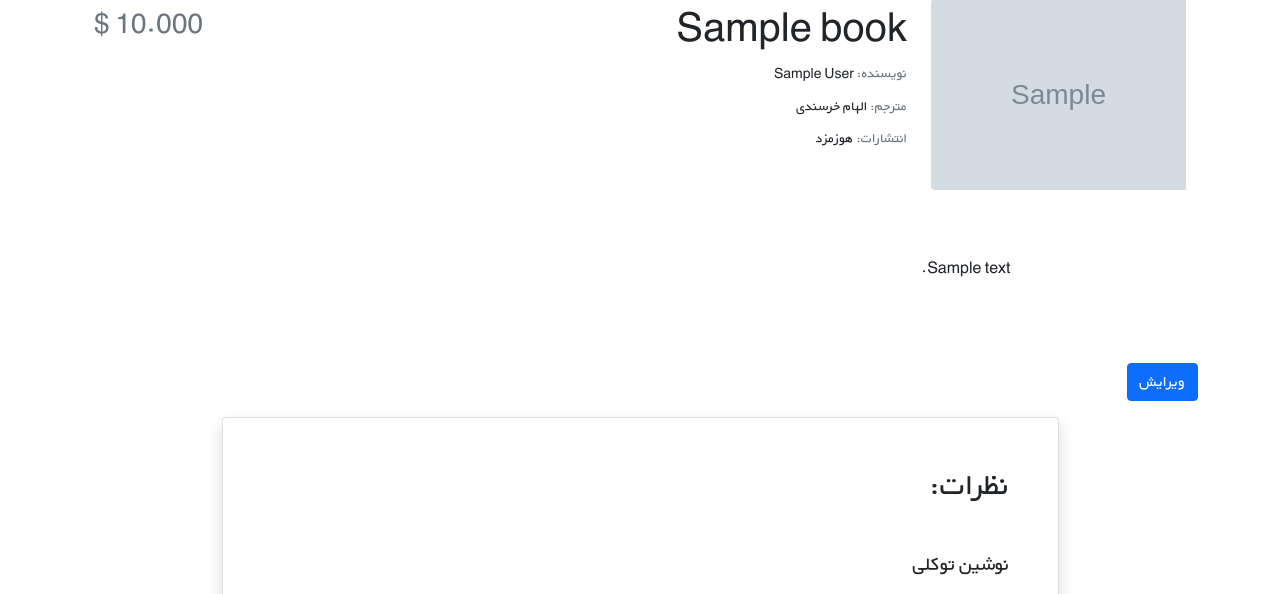
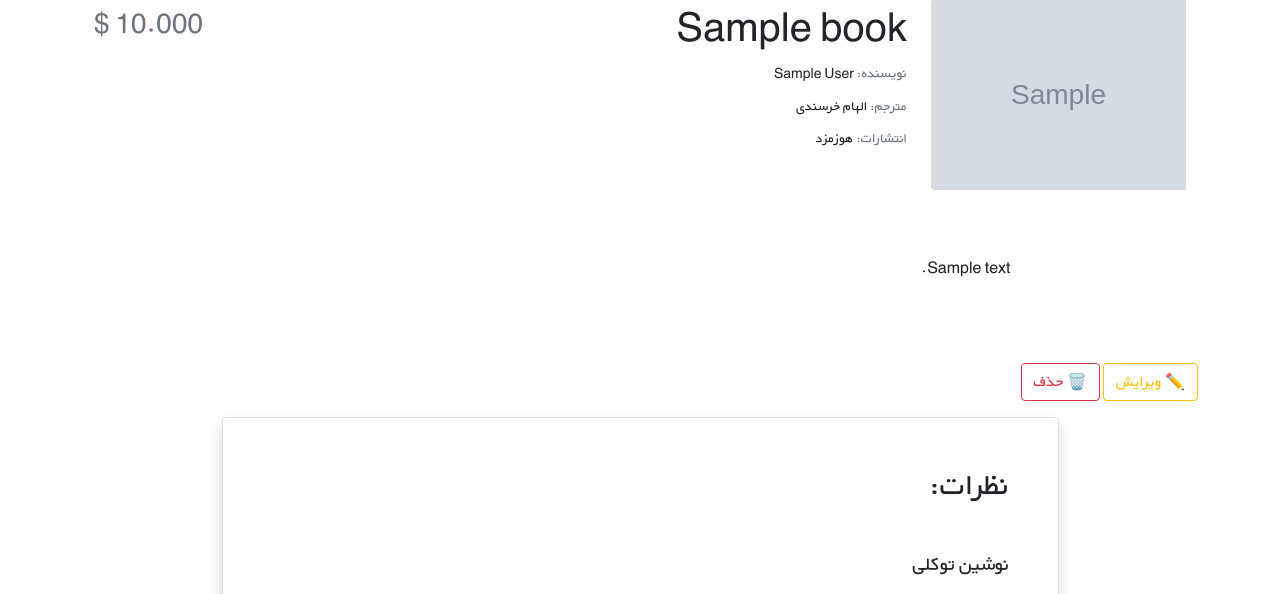
Before and after one commit to sabermodirian/bookstore, a Django app: page /books/1/ in a window 1280 px wide. Shown: the part 110-704 px from the top of the page. Run offline with Django 5.2, Linux system fonts and the light colour scheme; tables that the repository leaves empty hold one stand-in row (values such as "Sample post"); grey boxes marked "Sample" are stand-in pictures.

Commit message:
45)قرار دادن امکان ویرایش و حذف کتابها در دو تمپلیت لیست book_list.html جزئیات کتاب book_details.html:

```diff
--- a/books/templates/books/book_details.html
+++ b/books/templates/books/book_details.html
@@ -23,7 +23,9 @@
                             <h5 class="small my-1"><span class="text-muted">نویسنده: </span>{{ book.author }}</h5>
                             <h5 class="small my-1"><span class="text-muted">مترجم: </span>الهام خرسندی</h5>
                             <h5 class="small my-1"><span class="text-muted">انتشارات: </span>هوزمزد</h5>
+
                         </div>
+
                         <div class="col-xs-12 col-md-3 d-flex flex-column">
                             <h3 class="align-self-center pt-2 text-muted align-self-md-end">
                                 {{ book.price }} $
@@ -37,10 +39,22 @@
                         {{ book.description|linebreaks }}
                     </div>
                 </div>
-                <button type="button" class="btn btn-primary"
-                        onclick="window.location.href='{% url 'books:book_update' pk=book.pk %}'">
-                    ویرایش
+
+            <button type="button" class="btn btn-outline-warning"
+                        onclick="window.location.href='{% url 'books:book_update' book.id %}'">
+                     ✏️ ویرایش
                 </button>
+{#book.id == pk=book.pk نکته:#}
+    {# فرم امن برای حذف کتاب #}
+    <form action="{% url 'books:book_delete' pk=book.pk %}" method="post" class="d-inline"
+          onsubmit="return confirm('صابر مطمئنی می‌خوای این کتاب رو بفرستی دیار باقی؟! 🗑️');">
+        {% csrf_token %}
+        <button type="submit" class="btn btn-outline-danger">
+            🗑️ حذف
+        </button>
+    </form>
+</div>
+
 
                 <div class="d-flex justify-content-center">
                     <div class="card shadow my-3 p-5 w-sm-75 w-100">
@@ -101,4 +115,3 @@
     </div>
 
 {% endblock %}
-{
```
Also changed, not shown: books/templates/books/book_delete.html (+6 -4 lines), books/templates/books/book_list.html (+8 -5 lines).
